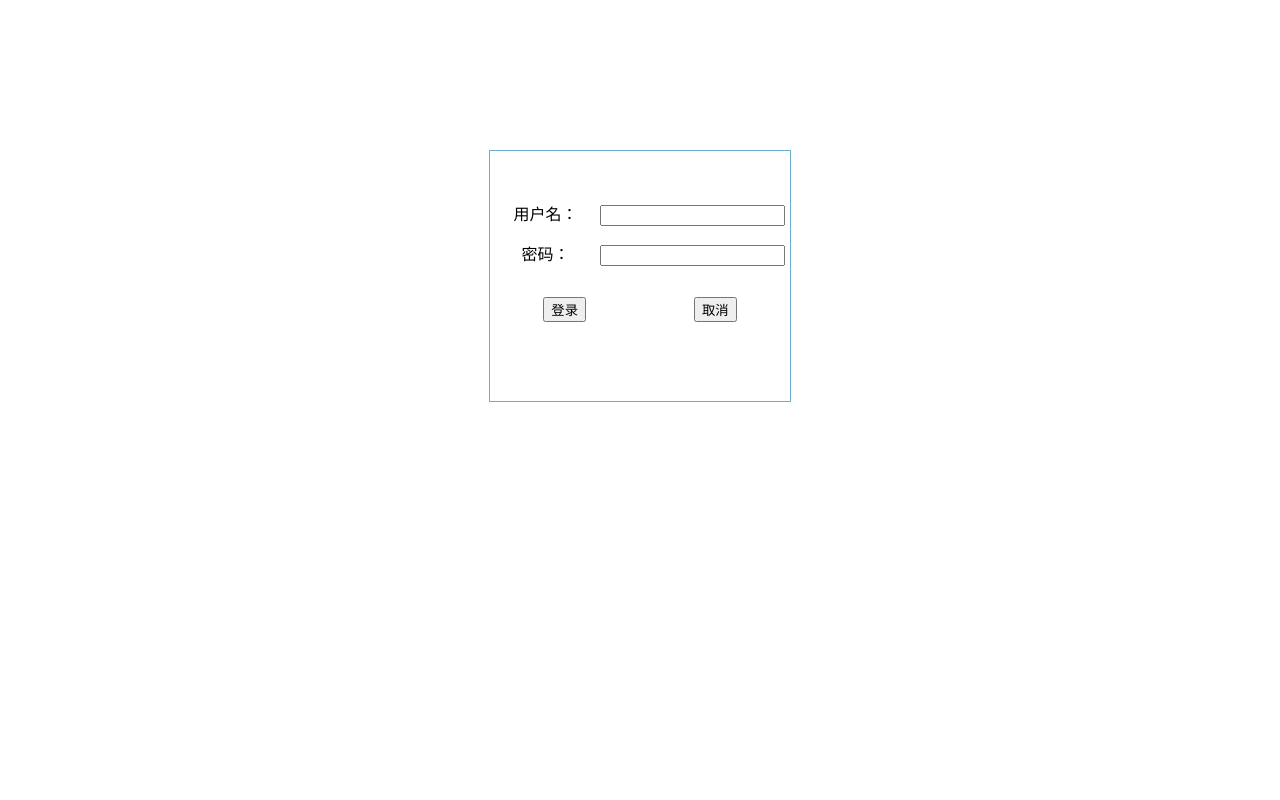
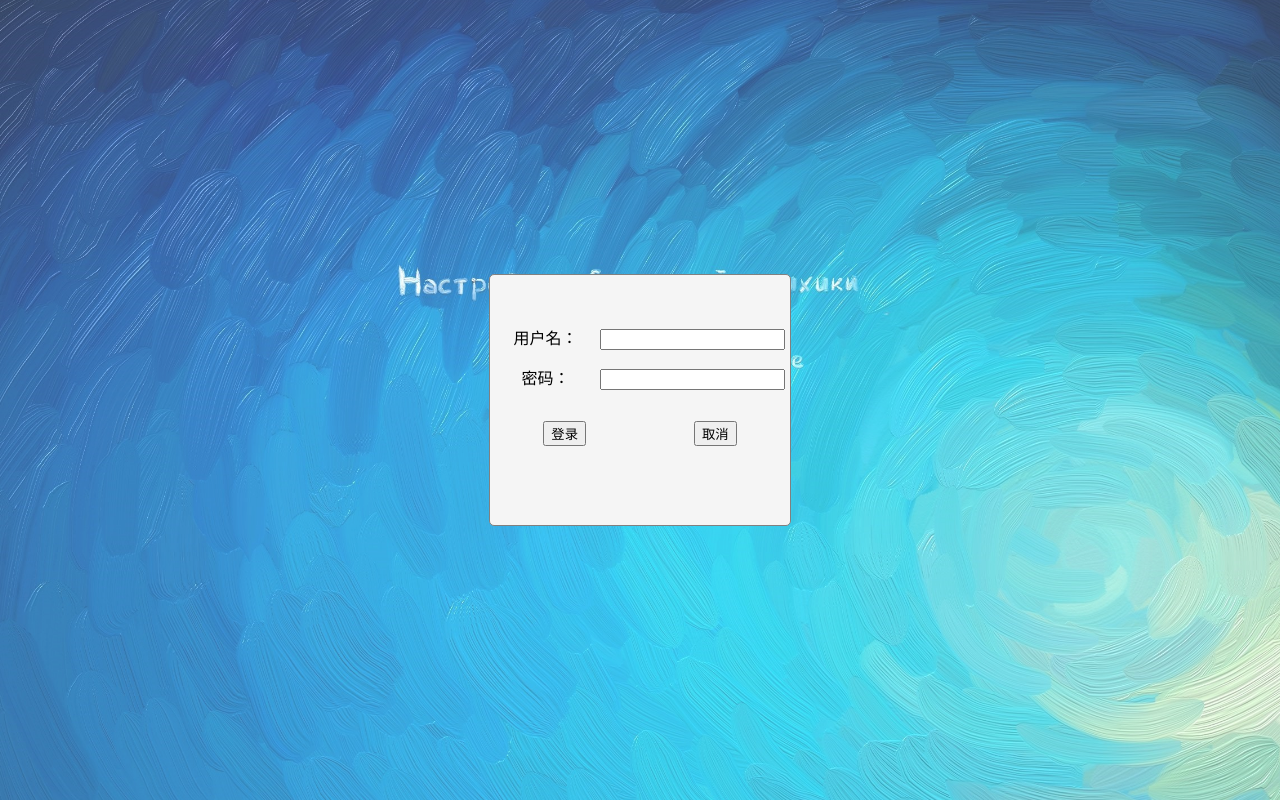
Before and after one commit to sue7777777/embedded_web, a website: page login.html in a window 1280 px wide. Drawn offline with Linux system fonts and the light colour scheme.

Commit message:
更新登陆界面

```diff
--- a/login.html
+++ b/login.html
@@ -1,23 +1,43 @@
 <html>
 <meta http-equiv="Content-Type" content="text/html; charset=utf-8">
 <style>
+    body {
+        background-image: url('pic/bg.jpg');
+
+        -webkit-transition: all 0.3s ease-in-out;
+        transition: all 0.3s ease-in-out;
+        background-size: 120%;
+        background-position: center;
+        background-repeat: no-repeat;
+    }
+    body:hover {
+        background-size: 110%;
+    }
     span{
         display: inline-block;
         width: 100px;
     }
     .main{
         width: 100%;
-        margin-top: 150px;
-        display: table;
-        vertical-align: middle;
         text-align: center;
+        position: absolute;
+        left: 0;
+        right: 0;
+        top: 0;
+        bottom: 0;
+        background:rgba(255,255,255,0.2);
     }
     .content{
-        display: inline-table;
-        border: 1px solid #6aaeca;
+        border: 1px solid gray;
+        border-radius: 5px;
         width: 300px;
         height: 200px;
         padding-top: 50px;
+        background-color:whitesmoke;
+        overflow: auto;
+        margin: auto;
+        position: absolute;
+        top: 0; left: 0; bottom: 0; right: 0;
     }
     .item{
         height: 40px;
@@ -26,7 +46,6 @@
 </style>
 <body>
 <div class="main">
-    <img src="">
     <div class="content">
         <div class="item">
             <span width="100%">用户名：</span>
```
Also changed, not shown: pic/bg.jpg (added).
